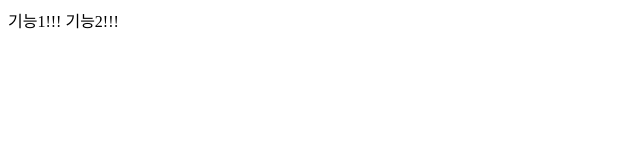
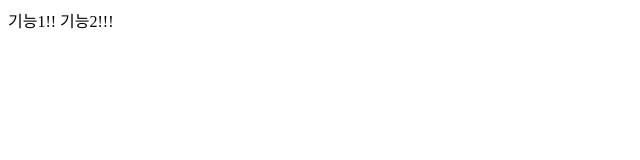
Before and after one commit to yonggooo/teampro3, a plain HTML site: page index.html in a window 1280 px wide. Shown: the full height of the page, 0-640 px from the left. Drawn offline with Linux system fonts and the light colour scheme.

Commit message:
refactor: function1 delete a !

```diff
--- a/index.html
+++ b/index.html
@@ -7,7 +7,7 @@
     <title>Document</title>
 </head>
 <body>
-    기능1!!!
+    기능1!!
     기능2!!!
 </body>
 </html>
```
